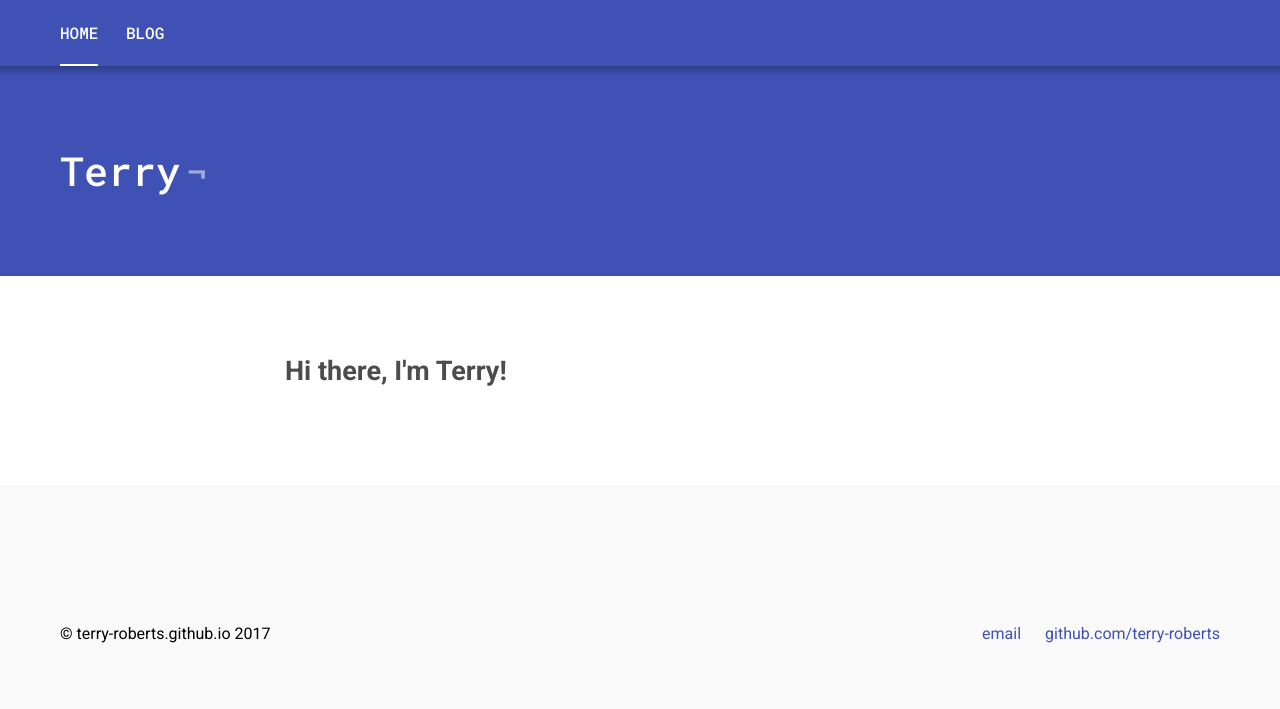
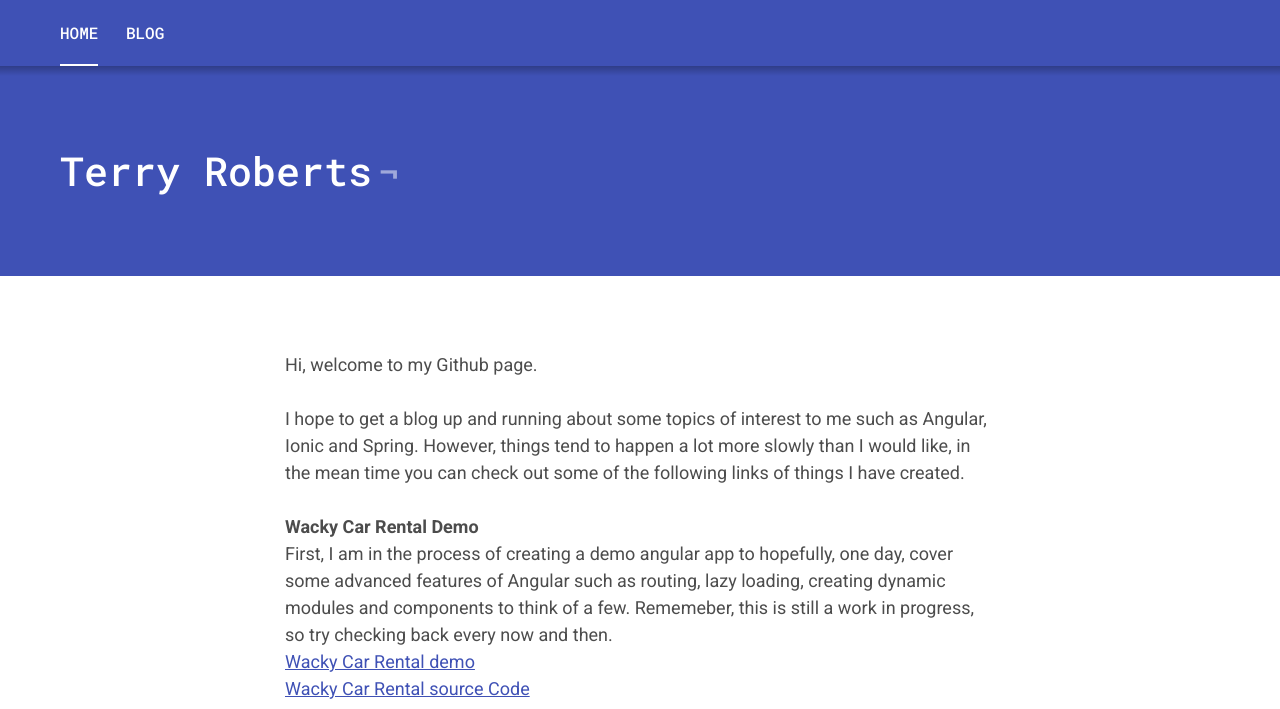
Before and after one commit to terry-roberts/terry-roberts.github.io, a Jekyll site: the page built from index.html, in a window 1280 px wide and 1400 px high. Shown: the top 709 px of the window. Built offline with Jekyll 4.4.1, drawn with Linux system fonts in a browser that asks for light colours; some of the changed text lies outside the part shown; grey boxes are pictures that could not be loaded.

Commit message:
add bunch of links

```diff
--- a/_layouts/default.html
+++ b/_layouts/default.html
@@ -33,10 +33,8 @@
 
 	<footer class="c-footer">
 		<div class="u-container c-footer__container">
-			<p>&copy; {{ site.title }} {{ site.time | date: '%Y' }}</p>
 			<p>
-				<a href="mailto:tezza2001@gmail.com">email</a>
-				<a href="https://github.com/terry-roberts">github.com/terry-roberts</a>
+				<a href="mailto:tezza2001@gmail.com">email tezza2001@gmail.com</a>
 			</p>
 		</div>
 	</footer>
--- a/index.html
+++ b/index.html
@@ -1,7 +1,45 @@
 ---
 layout: default
-title: Terry
+title: Terry Roberts
 ---
 <div class="blurb">
-	<h1>Hi there, I'm Terry!</h1>
+	<p>Hi, welcome to my Github page.</p><br>
+
+	<p>
+	I hope to get a blog up and running about some topics of interest to me such as Angular, Ionic and Spring.
+	However, things tend to happen a lot more slowly than I would like,
+	in the mean time you can check out some of the following links of things I have created.
+	</p><br>
+
+	<p>
+		<b>Wacky Car Rental Demo</b><br>
+	    First, I am in the process of creating a demo angular app to hopefully, one day, cover some advanced features
+	    of Angular such as routing, lazy loading, creating dynamic modules and components to think of a few.
+	    Rememeber, this is still a work in progress, so try checking back every now and then.<br>
+	    <a href="https://terry-roberts.github.io/demo">Wacky Car Rental demo</a><br>
+	    <a href="https://github.com/terry-roberts/wackycarrental">Wacky Car Rental source Code</a>
+	</p>
+	<br>
+
+	<p>
+		<b>Angular Password Helper</b><br>
+	    When Angular2 came out, this was my first attempt at using it to create a reusable component.<br>
+		<img src="https://cloud.githubusercontent.com/assets/12250486/22202275/7a4aed5e-e1bb-11e6-89fa-1fe14ed2bfc4.gif" alt="image">
+    	<a href="https://www.npmjs.com/package/ng-password-helper">Angular Password Helper at NPM</a><br>
+	    <a href="https://github.com/zztop101/ng-password-helper">Angular Password Helper source code</a>
+	</p>
+	<br>
+
+	<p>
+		<b>Vitamin Power !</b><br>
+	    If you interest in health, vitamins and supplements you may want to checkout my website
+	    - still work in progress on this site as well <br>
+    	<a href="www.vitaminpower.online">www.VitaminPower.online</a>
+	</p>
+	<br>
+
+	Cheers!<br><br>
+
+	Terry
+
 </div><!-- /.blurb -->
```
Also changed, not shown: _posts/2017-07-31-advanced-angular-routing.md (deleted, +0 -7 lines), _posts/2017-09-01-terrys-site-launched.md (renamed from _posts/2017-07-31-terrys-site-launched.md).
